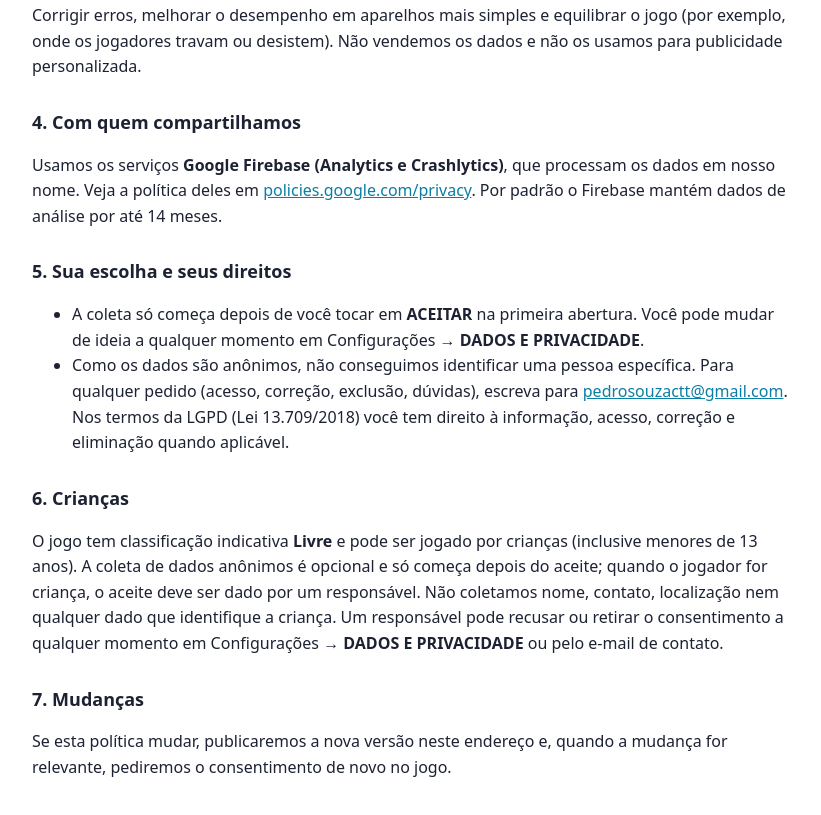
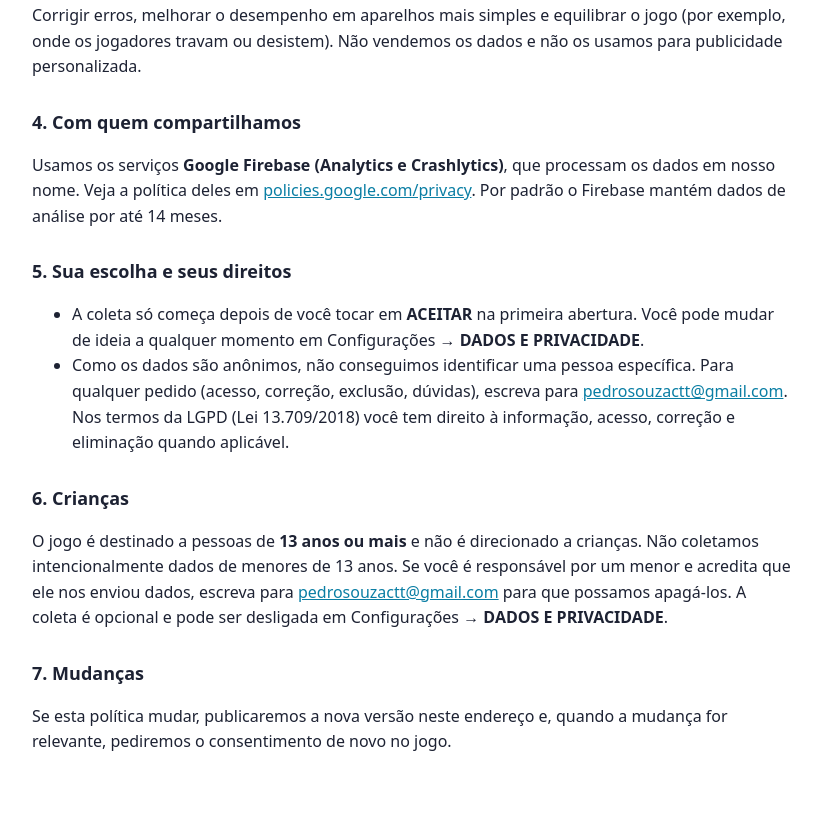
Before and after one commit to SilvasPedro/orbrift-privacidade, a plain HTML site: page index.html in a window 1280 px wide. Shown: the part 629-1444 px from the top of the page, without its empty margins (228-1049 px from the left). Drawn offline with Linux system fonts and the light colour scheme.

Commit message:
Politica: jogo para 13 anos ou mais
Co-Authored-By: Claude Sonnet 5.5 <noreply@anthropic.com>

```diff
--- a/index.html
+++ b/index.html
@@ -46,7 +46,7 @@
   </ul>
 
   <h2>6. Crianças</h2>
-  <p>O jogo tem classificação indicativa <strong>Livre</strong> e pode ser jogado por crianças (inclusive menores de 13 anos). A coleta de dados anônimos é opcional e só começa depois do aceite; quando o jogador for criança, o aceite deve ser dado por um responsável. Não coletamos nome, contato, localização nem qualquer dado que identifique a criança. Um responsável pode recusar ou retirar o consentimento a qualquer momento em Configurações → <strong>DADOS E PRIVACIDADE</strong> ou pelo e-mail de contato.</p>
+  <p>O jogo é destinado a pessoas de <strong>13 anos ou mais</strong> e não é direcionado a crianças. Não coletamos intencionalmente dados de menores de 13 anos. Se você é responsável por um menor e acredita que ele nos enviou dados, escreva para <a href="mailto:pedrosouzactt@gmail.com">pedrosouzactt@gmail.com</a> para que possamos apagá-los. A coleta é opcional e pode ser desligada em Configurações → <strong>DADOS E PRIVACIDADE</strong>.</p>
 
   <h2>7. Mudanças</h2>
   <p>Se esta política mudar, publicaremos a nova versão neste endereço e, quando a mudança for relevante, pediremos o consentimento de novo no jogo.</p>
```
